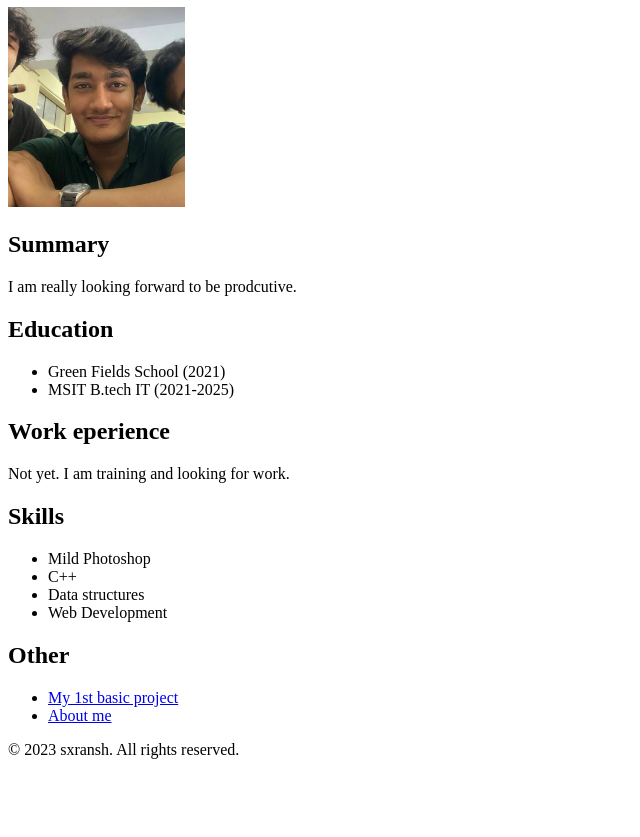
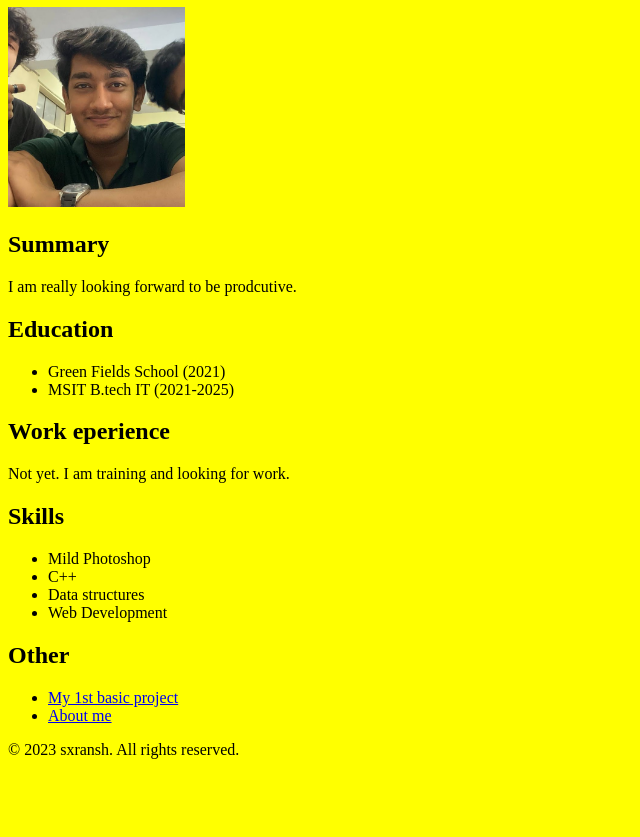
Before and after one commit to sxransh/capstone.1, a plain HTML site: page index.html in a window 1280 px wide. Shown: the part 73-910 px from the top of the page, without its empty margins (0-640 px from the left). Drawn offline with Linux system fonts and the light colour scheme.

Commit message:
Update index.html

```diff
--- a/index.html
+++ b/index.html
@@ -1,5 +1,5 @@
 <!DOCTYPE html>
-<html style=background: yellow" lang="en">
+<html style="background: yellow" lang="en">
 <head>
     <meta charset="UTF-8">
 
```
